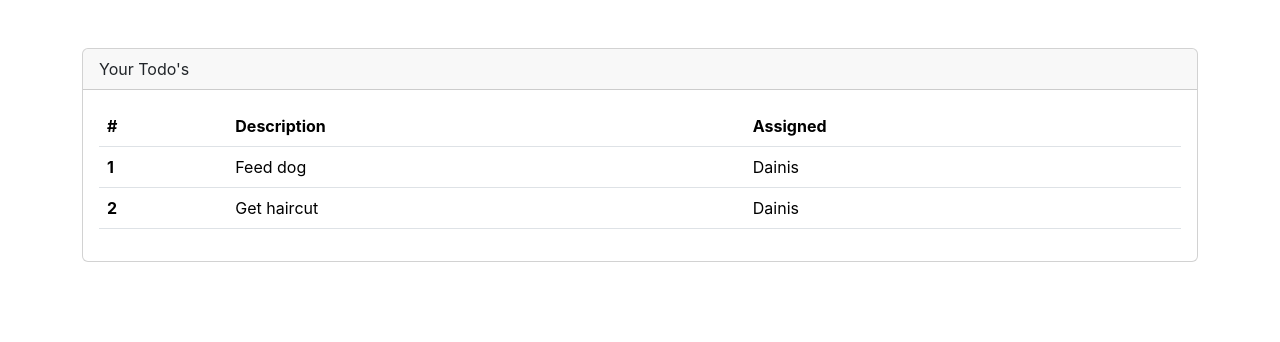
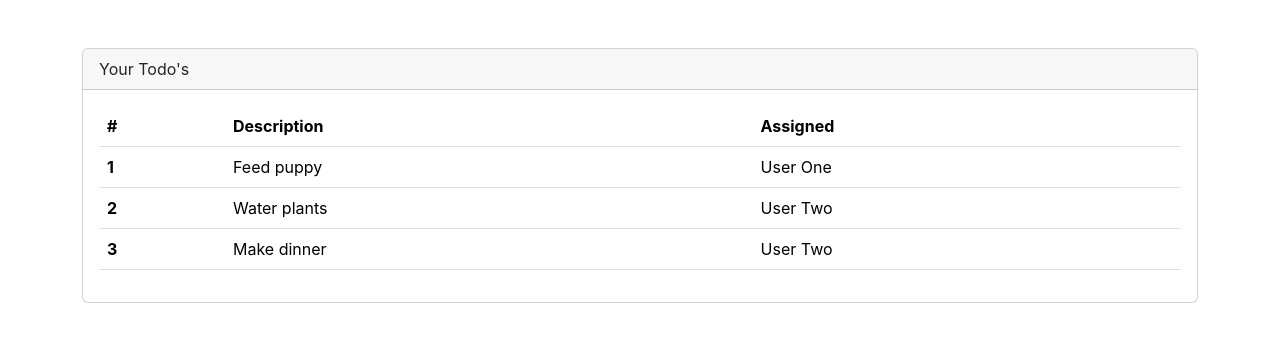
Before and after one commit to DainisFyodorov/react-todos, a React (Create React App) app: page / in a window 1280 px wide. Shown: the top 342 px of the page. Built offline with nearby package versions, Linux system fonts and the light colour scheme.

Commit message:
Passing data to react component dynamically

```diff
--- a/src/App.js
+++ b/src/App.js
@@ -2,6 +2,13 @@ import './App.css';
 import TodoRowItem from './components/TodoRowItem';
 
 function App() {
+
+  const todos = [
+    {rowNumber: 1, rowDescription: 'Feed puppy', rowAssigned: 'User One'},
+    {rowNumber: 2, rowDescription: 'Water plants', rowAssigned: 'User Two'},
+    {rowNumber: 3, rowDescription: 'Make dinner', rowAssigned: 'User Two'}
+  ]
+
   return (
     <div className='mt-5 container'>
       <div className='card'>
@@ -18,12 +25,21 @@ function App() {
               </tr>
             </thead>
             <tbody>
-              <TodoRowItem />
-              <tr>
-                <th scope='row'>2</th>
-                <td>Get haircut</td>
-                <td>Dainis</td>
-              </tr>
+              <TodoRowItem
+                rowNumber={todos[0].rowNumber}
+                rowDescription={todos[0].rowDescription}
+                rowAssigned={todos[0].rowAssigned}
+              />
+              <TodoRowItem
+                rowNumber={todos[1].rowNumber}
+                rowDescription={todos[1].rowDescription}
+                rowAssigned={todos[1].rowAssigned}
+              />
+              <TodoRowItem
+                rowNumber={todos[2].rowNumber}
+                rowDescription={todos[2].rowDescription}
+                rowAssigned={todos[2].rowAssigned}
+              />
             </tbody>
           </table>
         </div>
--- a/src/components/TodoRowItem.js
+++ b/src/components/TodoRowItem.js
@@ -1,9 +1,10 @@
-function TodoRowItem() {
+function TodoRowItem(props) {
+
     return (
         <tr>
-            <th scope='row'>1</th>
-            <td>Feed dog</td>
-            <td>Dainis</td>
+            <th scope='row'>{props.rowNumber}</th>
+            <td>{props.rowDescription}</td>
+            <td>{props.rowAssigned}</td>
         </tr>
     )
 }
```
